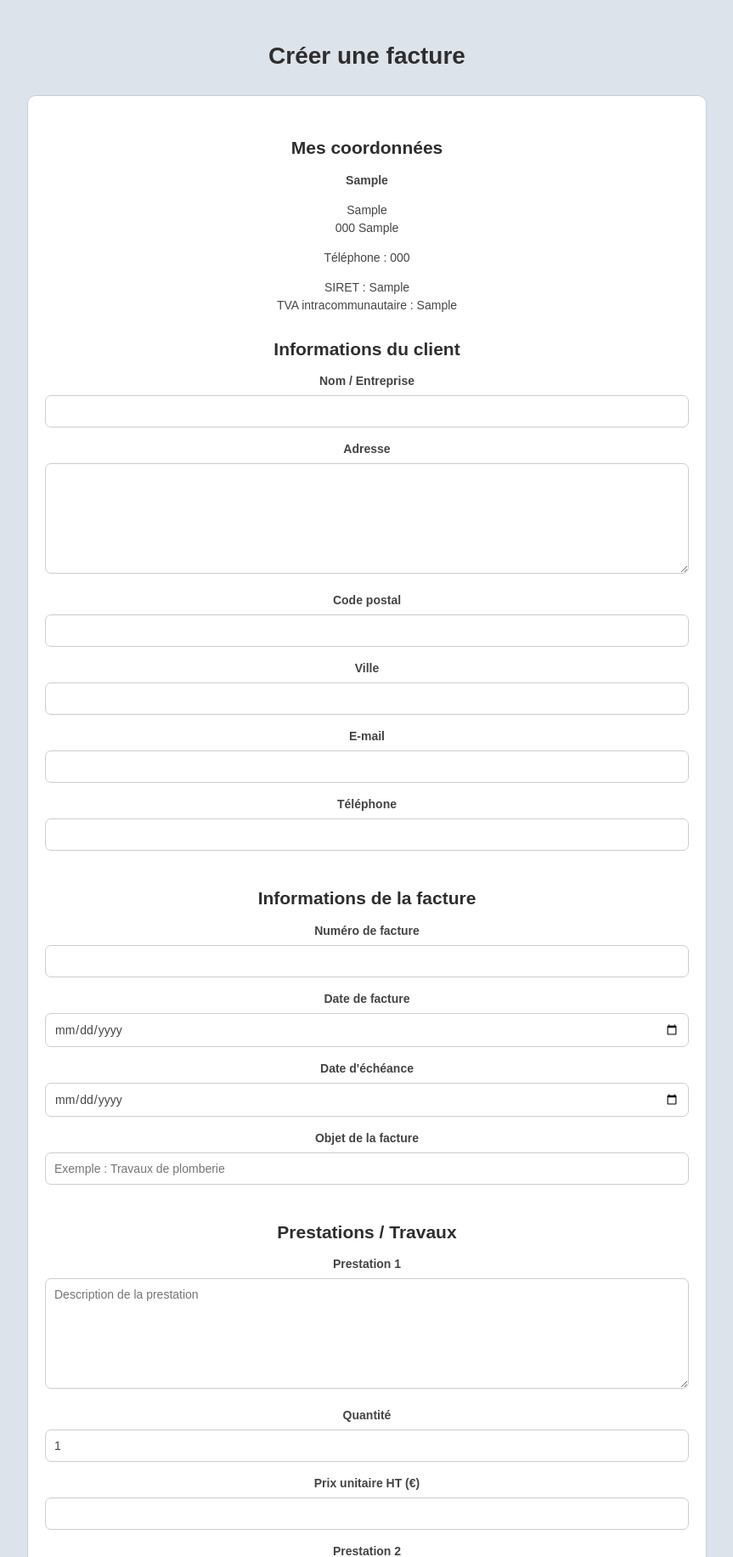
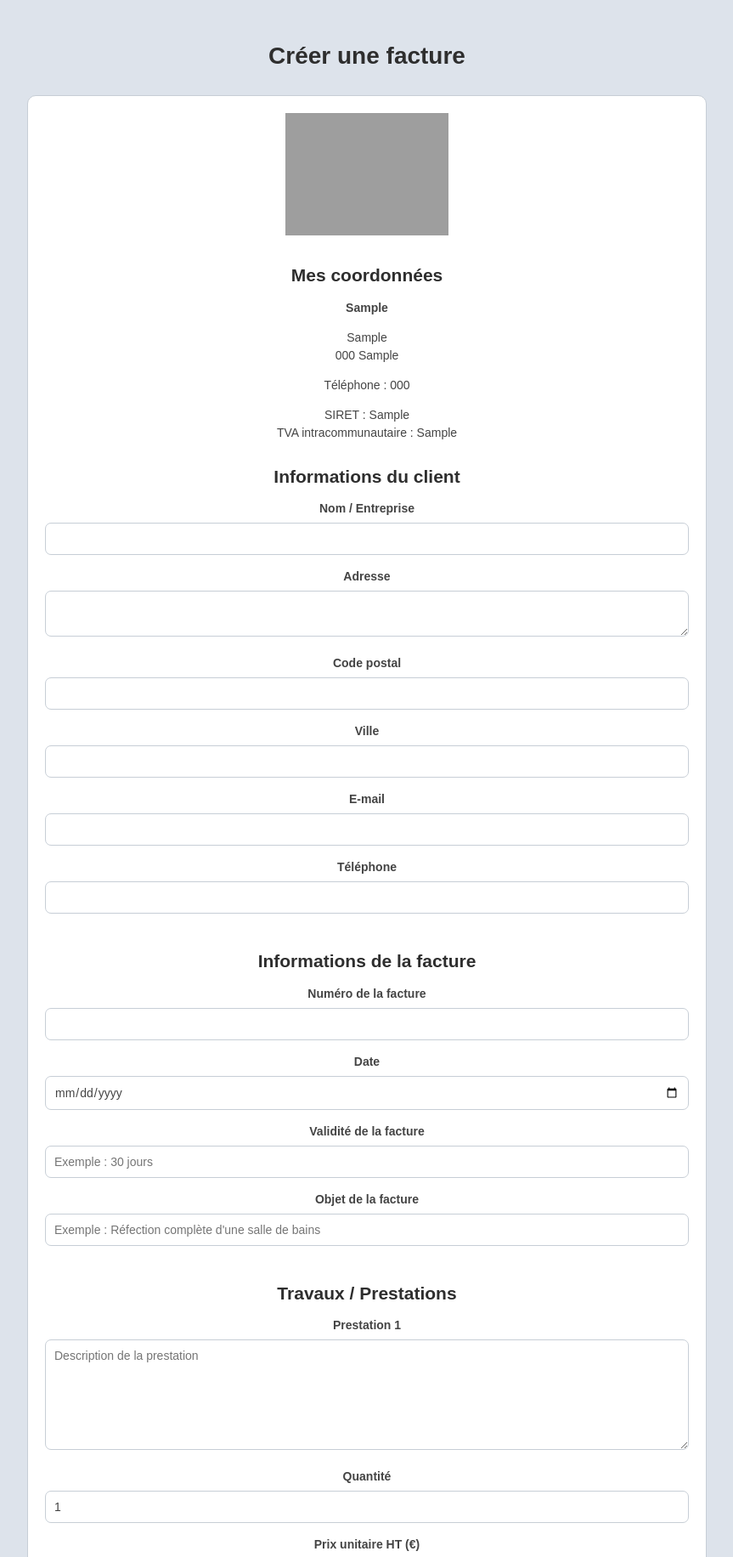
Before and after one commit to MSEDIT-1304/MON-VOISIN-ARTISAN, a Flask app: page /artisan/facture in a window 1280 px wide. Shown: the part 201-2033 px from the top of the page at 85% size, without its empty margins (208-1071 px from the left). Run offline with Flask 3, Linux system fonts and the light colour scheme; the visitor is signed in with stand-in values (Sample User, id 1); tables that the repository leaves empty hold one stand-in row (values such as "Sample post"); grey boxes are pictures that could not be loaded.

Commit message:
Update facture.html

```diff
--- a/templates/facture.html
+++ b/templates/facture.html
@@ -9,7 +9,15 @@ Facture - Mon Voisin Artisan
 <h1>Créer une facture</h1>
 
 <div class="section">
-
+{% if artisan["photo_profil"] %}
+    <div style="text-align:center; margin-bottom:20px;">
+        <img
+            src="{{ url_for('afficher_photo_profil', artisan_id=artisan['id']) }}"
+            alt="Logo de l'artisan"
+            style="max-width:192px; max-height:192px; object-fit:contain;"
+        >
+    </div>
+{% endif %}
     <form method="POST">
 
         <h2>Mes coordonnées</h2>
@@ -41,6 +49,7 @@ Facture - Mon Voisin Artisan
             type="text"
             id="client_nom"
             name="client_nom"
+            value="{{ request.form.get('client_nom', '') }}"
             required
         >
 
@@ -48,15 +57,17 @@ Facture - Mon Voisin Artisan
         <textarea
             id="client_adresse"
             name="client_adresse"
-            rows="3"
+            rows="2"
+            style="min-height:50px; resize:vertical;"
             required
-        ></textarea>
+        >{{ request.form.get('client_adresse', '') }}</textarea>
 
         <label for="client_code_postal">Code postal</label>
         <input
             type="text"
             id="client_code_postal"
             name="client_code_postal"
+            value="{{ request.form.get('client_code_postal', '') }}"
             required
         >
 
@@ -65,6 +76,7 @@ Facture - Mon Voisin Artisan
             type="text"
             id="client_ville"
             name="client_ville"
+            value="{{ request.form.get('client_ville', '') }}"
             required
         >
 
@@ -73,6 +85,7 @@ Facture - Mon Voisin Artisan
             type="email"
             id="client_email"
             name="client_email"
+            value="{{ request.form.get('client_email', '') }}"
         >
 
         <label for="client_telephone">Téléphone</label>
@@ -80,31 +93,37 @@ Facture - Mon Voisin Artisan
             type="text"
             id="client_telephone"
             name="client_telephone"
+            value="{{ request.form.get('client_telephone', '') }}"
         >
 
         <h2>Informations de la facture</h2>
 
-        <label for="numero_facture">Numéro de facture</label>
+        <label for="numero">Numéro de la facture</label>
         <input
             type="text"
-            id="numero_facture"
-            name="numero_facture"
+            id="numero"
+            name="numero"
+            value="{{ request.form.get('numero', '') }}"
             required
         >
 
-        <label for="date_facture">Date de facture</label>
+        <label for="date">Date</label>
         <input
             type="date"
-            id="date_facture"
-            name="date_facture"
+            id="date"
+            name="date"
+            value="{{ request.form.get('date', '') }}"
             required
         >
 
-        <label for="date_echeance">Date d'échéance</label>
+        <label for="validite">Validité de la facture</label>
         <input
-            type="date"
-            id="date_echeance"
-            name="date_echeance"
+            type="text"
+            id="validite"
+            name="validite"
+            value="{{ request.form.get('validite', '') }}"
+            placeholder="Exemple : 30 jours"
+            required
         >
 
         <label for="objet">Objet de la facture</label>
@@ -112,11 +131,12 @@ Facture - Mon Voisin Artisan
             type="text"
             id="objet"
             name="objet"
-            placeholder="Exemple : Travaux de plomberie"
+            value="{{ request.form.get('objet', '') }}"
+            placeholder="Exemple : Réfection complète d'une salle de bains"
             required
         >
 
-        <h2>Prestations / Travaux</h2>
+        <h2>Travaux / Prestations</h2>
 
         <div class="facture-ligne">
             <label for="description1">Prestation 1</label>
@@ -126,7 +146,7 @@ Facture - Mon Voisin Artisan
                 rows="2"
                 placeholder="Description de la prestation"
                 required
-            ></textarea>
+            >{{ request.form.get('description1', '') }}</textarea>
 
             <label for="quantite1">Quantité</label>
             <input
@@ -135,7 +155,7 @@ Facture - Mon Voisin Artisan
                 name="quantite1"
                 min="0"
                 step="0.01"
-                value="1"
+                value="{{ request.form.get('quantite1', '1') }}"
             >
 
             <label for="prix_unitaire_ht1">Prix unitaire HT (€)</label>
@@ -143,25 +163,30 @@ Facture - Mon Voisin Artisan
                 type="number"
                 id="prix_unitaire_ht1"
                 name="prix_unitaire_ht1"
+                value="{{ request.form.get('prix_unitaire_ht1', '') }}"
                 min="0"
                 step="0.01"
             >
         </div>
+        <button type="button" id="ajouter-prestation" class="btn">
+            + Ajouter une prestation
+        </button>
 
-        <div class="facture-ligne">
+        <div class="facture-ligne" id="prestation2" style="display:none;">
             <label for="description2">Prestation 2</label>
             <textarea
                 id="description2"
                 name="description2"
                 rows="2"
                 placeholder="Description de la prestation"
-            ></textarea>
+            >{{ request.form.get('description2', '') }}</textarea>
 
             <label for="quantite2">Quantité</label>
             <input
                 type="number"
                 id="quantite2"
                 name="quantite2"
+                value="{{ request.form.get('quantite2', '') }}"
                 min="0"
                 step="0.01"
             >
@@ -171,25 +196,27 @@ Facture - Mon Voisin Artisan
                 type="number"
                 id="prix_unitaire_ht2"
                 name="prix_unitaire_ht2"
+                value="{{ request.form.get('prix_unitaire_ht2', '') }}"
                 min="0"
                 step="0.01"
             >
         </div>
 
-        <div class="facture-ligne">
+        <div class="facture-ligne" id="prestation3" style="display:none;">
             <label for="description3">Prestation 3</label>
             <textarea
                 id="description3"
                 name="description3"
                 rows="2"
                 placeholder="Description de la prestation"
-            ></textarea>
+            >{{ request.form.get('description3', '') }}</textarea>
 
             <label for="quantite3">Quantité</label>
             <input
                 type="number"
                 id="quantite3"
                 name="quantite3"
+                value="{{ request.form.get('quantite3', '') }}"
                 min="0"
                 step="0.01"
             >
@@ -199,25 +226,27 @@ Facture - Mon Voisin Artisan
                 type="number"
                 id="prix_unitaire_ht3"
                 name="prix_unitaire_ht3"
+                value="{{ request.form.get('prix_unitaire_ht3', '') }}"
                 min="0"
                 step="0.01"
             >
         </div>
 
-        <div class="facture-ligne">
+        <div class="facture-ligne" id="prestation4" style="display:none;">
             <label for="description4">Prestation 4</label>
             <textarea
                 id="description4"
                 name="description4"
                 rows="2"
                 placeholder="Description de la prestation"
-            ></textarea>
+            >{{ request.form.get('description4', '') }}</textarea>
 
             <label for="quantite4">Quantité</label>
             <input
                 type="number"
                 id="quantite4"
                 name="quantite4"
+                value="{{ request.form.get('quantite4', '') }}"
                 min="0"
                 step="0.01"
             >
@@ -227,25 +256,27 @@ Facture - Mon Voisin Artisan
                 type="number"
                 id="prix_unitaire_ht4"
                 name="prix_unitaire_ht4"
+                value="{{ request.form.get('prix_unitaire_ht4', '') }}"
                 min="0"
                 step="0.01"
             >
         </div>
 
-        <div class="facture-ligne">
+        <div class="facture-ligne" id="prestation5" style="display:none;">
             <label for="description5">Prestation 5</label>
             <textarea
                 id="description5"
                 name="description5"
                 rows="2"
                 placeholder="Description de la prestation"
-            ></textarea>
+            >{{ request.form.get('description5', '') }}</textarea>
 
             <label for="quantite5">Quantité</label>
             <input
                 type="number"
                 id="quantite5"
                 name="quantite5"
+                value="{{ request.form.get('quantite5', '') }}"
                 min="0"
                 step="0.01"
             >
@@ -255,41 +286,59 @@ Facture - Mon Voisin Artisan
                 type="number"
                 id="prix_unitaire_ht5"
                 name="prix_unitaire_ht5"
+                value="{{ request.form.get('prix_unitaire_ht5', '') }}"
                 min="0"
                 step="0.01"
             >
         </div>
+        <label for="taux_tva">Taux de TVA</label>
 
+    <input
+        type="number"
+        id="taux_tva"
+        name="taux_tva"
+        value="{{ request.form.get('taux_tva', '20') }}"
+        min="0"
+        max="100"
+        step="0.1"
+        list="taux-tva-options"
+    >
+
+    <datalist id="taux-tva-options">
+        <option value="5.5">
+        <option value="10">
+        <option value="12.5">
+        <option value="20">
+    </datalist>
         <h2>Récapitulatif</h2>
 
-        <p><strong>Total HT :</strong> <span id="total-ht">0,00 €</span></p>
-        <p><strong>TVA :</strong> <span id="montant-tva">0,00 €</span></p>
-        <p><strong>Total TTC :</strong> <span id="total-ttc">0,00 €</span></p>
+        <p>
+            <strong>Total HT :</strong>
+            <span id="total-ht">0,00 €</span>
+        </p>
 
-        <label for="taux_tva">Taux de TVA (%)</label>
-        <input type="number" id="taux_tva" name="taux_tva"
-               min="0" max="100" step="0.01" value="20">
+        <p>
+            <strong>TVA :</strong>
+            <span id="montant-tva">0,00 €</span>
+        </p>
+
+        <p>
+            <strong>Total TTC :</strong>
+            <span id="total-ttc">0,00 €</span>
+        </p>
 
         <label for="conditions">Conditions / Observations</label>
         <textarea
             id="conditions"
             name="conditions"
             rows="5"
-        ></textarea>
+        >{{ request.form.get('conditions', '') }}</textarea>
 
-        <button type="submit">
-            Générer la facture PDF
+        <button type="submit" name="action" value="telecharger" class="btn">
+            Télécharger la facture
         </button>
 
     </form>
-
-</div>
-
-<div class="section">
-
-    <a href="{{ url_for('artisan') }}" class="btn">
-        Retour à mon espace
-    </a>
 
 </div>
 
@@ -298,16 +347,23 @@ function calculerTotaux() {
     let totalHT = 0;
 
     for (let i = 1; i <= 5; i++) {
-        const quantite = parseFloat(document.getElementById("quantite" + i)?.value) || 0;
-        const prixUnitaire = parseFloat(document.getElementById("prix_unitaire_ht" + i)?.value) || 0;
+        const quantite = parseFloat(
+            document.getElementById("quantite" + i)?.value || 0
+        );
 
-        totalHT += quantite * prixUnitaire;
+        const prix = parseFloat(
+            document.getElementById("prix_unitaire_ht" + i)?.value || 0
+        );
+
+        totalHT += quantite * prix;
     }
 
-    const tauxTVA = parseFloat(document.getElementById("taux_tva")?.value) || 0;
+    const tauxTVA = parseFloat(
+    document.getElementById("taux_tva")?.value || 20
+    );
+
     const montantTVA = totalHT * tauxTVA / 100;
     const totalTTC = totalHT + montantTVA;
-
     document.getElementById("total-ht").textContent =
         totalHT.toFixed(2).replace(".", ",") + " €";
 
@@ -318,16 +374,79 @@ function calculerTotaux() {
         totalTTC.toFixed(2).replace(".", ",") + " €";
 }
 
+
 document.addEventListener("DOMContentLoaded", function () {
+
+    /* -------------------------------------------------
+       CALCUL DES TOTAUX
+    ------------------------------------------------- */
+
     for (let i = 1; i <= 5; i++) {
-        document.getElementById("quantite" + i)?.addEventListener("input", calculerTotaux);
-        document.getElementById("prix_unitaire_ht" + i)?.addEventListener("input", calculerTotaux);
+
+        const quantite = document.getElementById("quantite" + i);
+        const prix = document.getElementById("prix_unitaire_ht" + i);
+
+        if (quantite) {
+            quantite.addEventListener("input", calculerTotaux);
+        }
+
+        if (prix) {
+            prix.addEventListener("input", calculerTotaux);
+        }
+    }
+    const tauxTVAInput = document.getElementById("taux_tva");
+
+    if (tauxTVAInput) {
+        tauxTVAInput.addEventListener("input", calculerTotaux);
     }
 
-    document.getElementById("taux_tva")?.addEventListener("input", calculerTotaux);
+    /* -------------------------------------------------
+       AJOUT PROGRESSIF DES PRESTATIONS
+    ------------------------------------------------- */
+
+    const boutonAjouter =
+        document.getElementById("ajouter-prestation");
+
+    let prestationActuelle = 1;
+
+    if (boutonAjouter) {
+
+        boutonAjouter.addEventListener("click", function () {
+
+            if (prestationActuelle < 5) {
+
+                prestationActuelle++;
+
+                const prestation =
+                    document.getElementById(
+                        "prestation" + prestationActuelle
+                    );
+
+                if (prestation) {
+                    prestation.style.display = "block";
+                }
+
+                /*
+                 * Quand on arrive à la 5e prestation,
+                 * le bouton disparaît.
+                 */
+                if (prestationActuelle === 5) {
+                    boutonAjouter.style.display = "none";
+                }
+
+            }
+
+            calculerTotaux();
+        });
+    }
+
+
+    /* -------------------------------------------------
+       CALCUL INITIAL
+    ------------------------------------------------- */
 
     calculerTotaux();
+
 });
 </script>
-
 {% endblock %}
```
